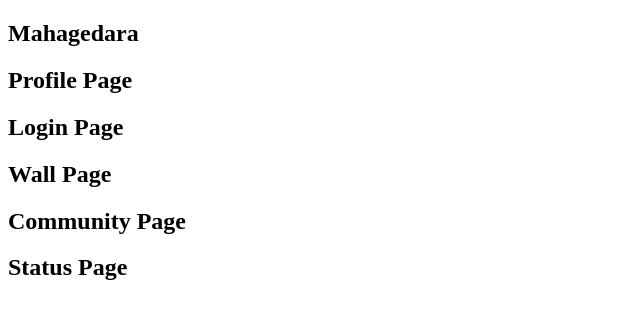
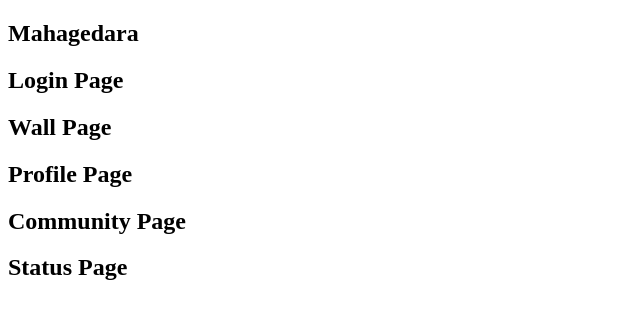
Before and after one commit to chanukab3/uni_social_media_platform, a React (Vite) app: page / in a window 1280 px wide. Shown: the top 318 px of the page, without its empty margins (0-640 px from the left). Built offline with nearby package versions, Linux system fonts and the light colour scheme.

Commit message:
Reorder components in main.jsx

```diff
--- a/src/main.jsx
+++ b/src/main.jsx
@@ -11,9 +11,9 @@ import Status from './components/status/Status.jsx'
 createRoot(document.getElementById('root')).render(
   <StrictMode>
     <App />
-    <Profile />
     <Login />
     <Wall/>
+    <Profile />
     <Community/>
     <Status/>
   </StrictMode>,
```
